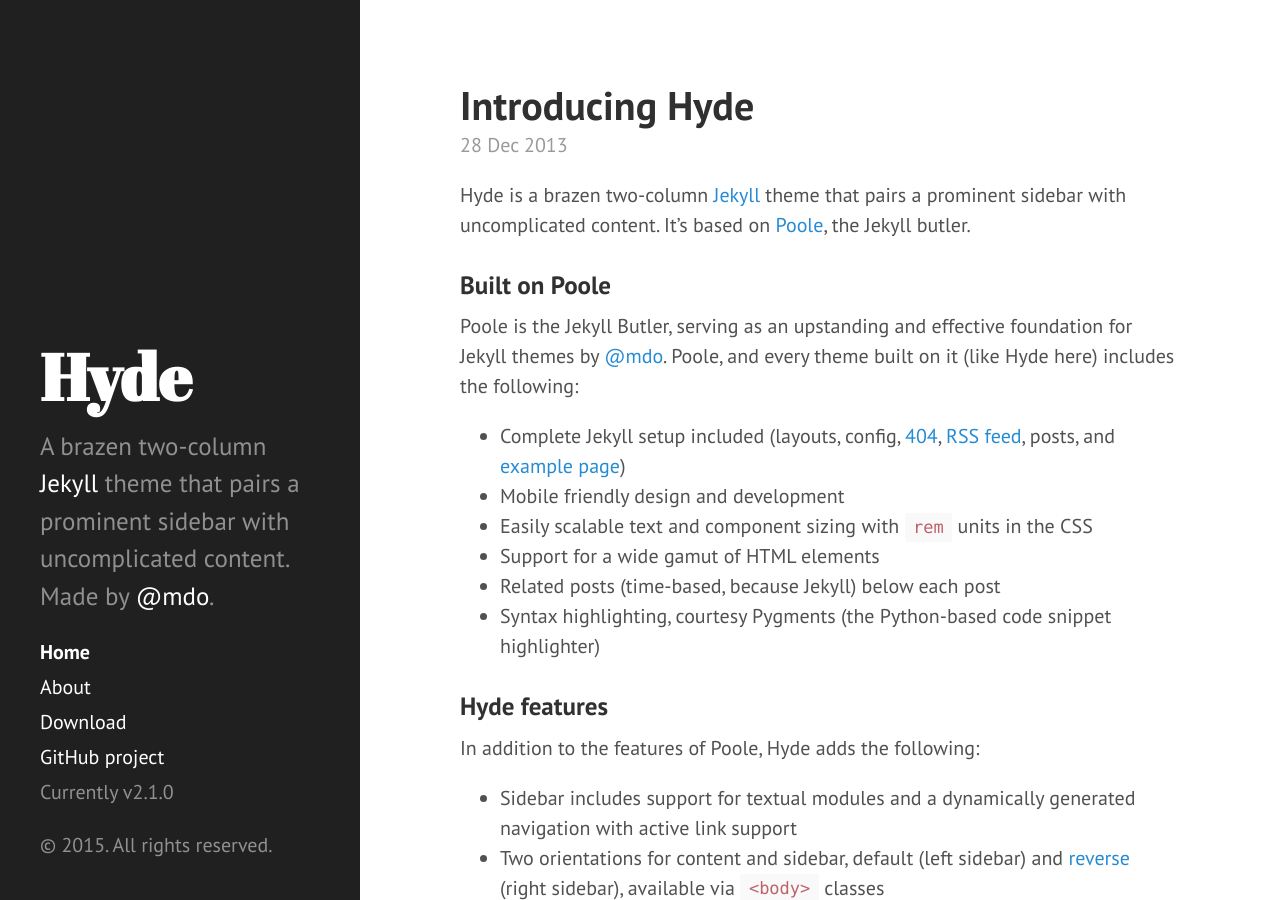
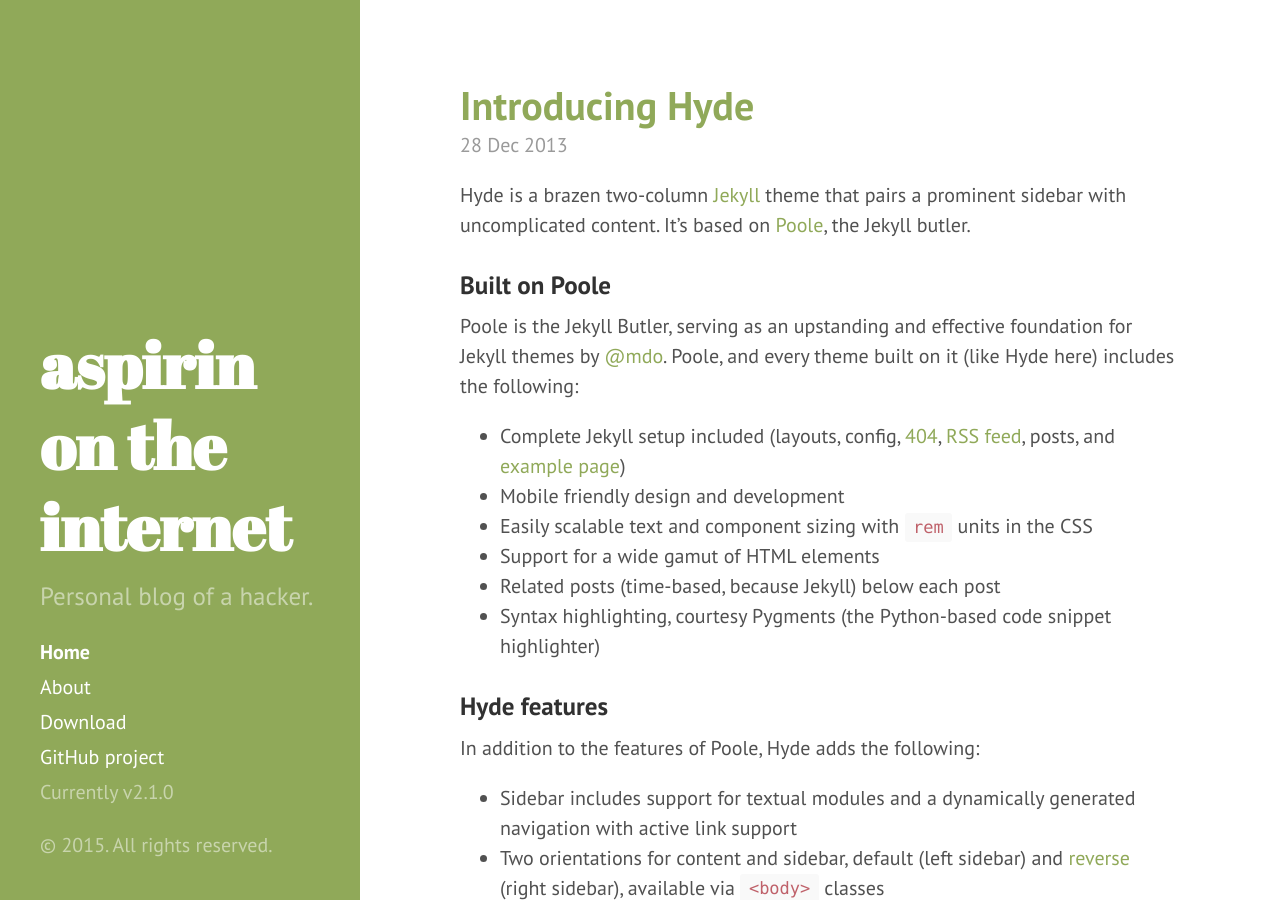
Before and after one commit to sethll/sethll.github.io, a Jekyll site: the page built from index.html, in a window 1280 px wide and 900 px high. Built offline with Jekyll 4.4.1, drawn with Linux system fonts in a browser that asks for light colours; Markdown is read by kramdown in place of the engine named in the settings; the list of posts is cut into pages by our own code.

Commit message:
removed CNAME (for now); updated config

```diff
--- a/CNAME
+++ /dev/null
@@ -1 +0,0 @@
-hyde.getpoole.com
--- a/_config.yml
+++ b/_config.yml
@@ -7,15 +7,15 @@
 relative_permalinks: true
 
 # Setup
-title:            Hyde
-tagline:          'A Jekyll theme'
-description:      'A brazen two-column <a href="http://jekyllrb.com" target="_blank">Jekyll</a> theme that pairs a prominent sidebar with uncomplicated content. Made by <a href="https://twitter.com/mdo" target="_blank">@mdo</a>.'
-url:              http://hyde.getpoole.com
+title:            'aspirin on the internet'
+tagline:          'Hopefully something useful will come of this.'
+description:      'Personal blog of a hacker.'
+url:              https://aspirin-.github.io
 baseurl:          /
 
 author:
-  name:           'Mark Otto'
-  url:            https://twitter.com/mdo
+  name:           'Seth Leick'
+  url:            https://twitter.com/sethll
 
 paginate:         5
 
@@ -23,4 +23,4 @@
 version:          2.1.0
 
 github:
-  repo:           https://github.com/poole/hyde
+    repo:           https://github.com/aspirin-/aspirin-.github.io
--- a/_layouts/default.html
+++ b/_layouts/default.html
@@ -3,7 +3,7 @@
 
   {% include head.html %}
 
-  <body>
+  <body class="theme-base-0b">
 
     {% include sidebar.html %}
 
```
